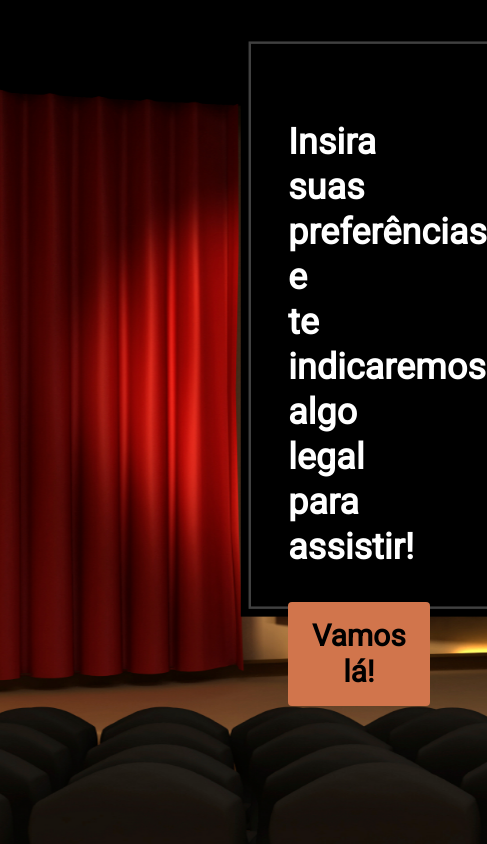
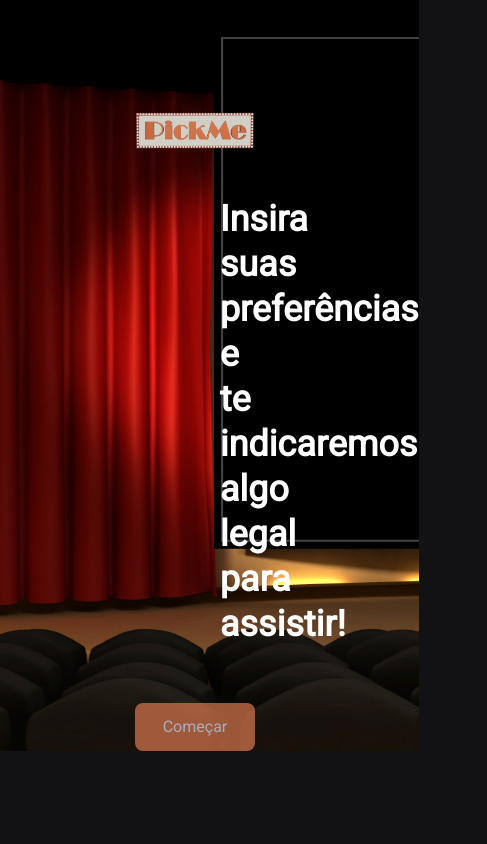
Before and after one commit to S204-Inatel-2022-2/InaHell_Front_End, a Next.js app: page / in a window 390 px wide. Shown: the whole page, 487 px wide, since content can reach past the window. Built offline with nearby package versions, Linux system fonts and the light colour scheme.

Commit message:
Ajuste no layout e na responsividade da página inicial

```diff
--- a/src/pages/index.tsx
+++ b/src/pages/index.tsx
@@ -59,30 +59,34 @@ export default function Home() {
   }
 
   return (
-    <div className="max-w-[1124px] h-screen mr-52 ml-72 grid grid-cols-2 items-center">
-      <main className="mt-16 mb-36">
-        <Image src={logoImg} alt="Logo" className="mt-6"/>
+    <div className="grid grid-cols-6 gap-4 items-center">
 
-        <h1 className="mt-8 mb-8 text-white text-4xl font-bold leading-tight">
+      <div className='col-start-3 col-end-5 mt-28 items-center'>
+        <Image
+          src={logoImg}
+          alt="Logo"
+          quality={100}
+          width={800}
+          height={800}
+        />
+      </div>
+
+      <div className='col-start-2 col-end-6 mr-14 ml-14 mt-8'>
+        <h1 className="mb-8 ml-24 mr-24 text-white text-center text-4xl font-bold leading-tight">
           Insira suas preferências e te indicaremos algo legal para assistir!
         </h1>
+      </div>
 
+      <div className='col-start-3 col-end-5 mt-2'>
         <Link href="/age"><button
-            className="bg-orange-500 px-6 py-4 rounded text-black font-extrabold text-3xl hover:bg-orange-700"
-            type="submit"
-          >
-            Vamos lá!
+              className="animate-pulse w-full h-12 px-6 text-indigo-100 transition-colors duration-150 bg-orange-500 rounded-lg focus:shadow-outline hover:bg-indigo-800 "
+              type="submit"
+            >
+              Começar
           </button>
         </Link>
-      </main>
+      </div>
 
-      <Image
-        src={appPreviewImg}
-        alt=""
-        quality={100}
-        width={500}
-        height={500}
-      />
     </div>
   )
 }
```
